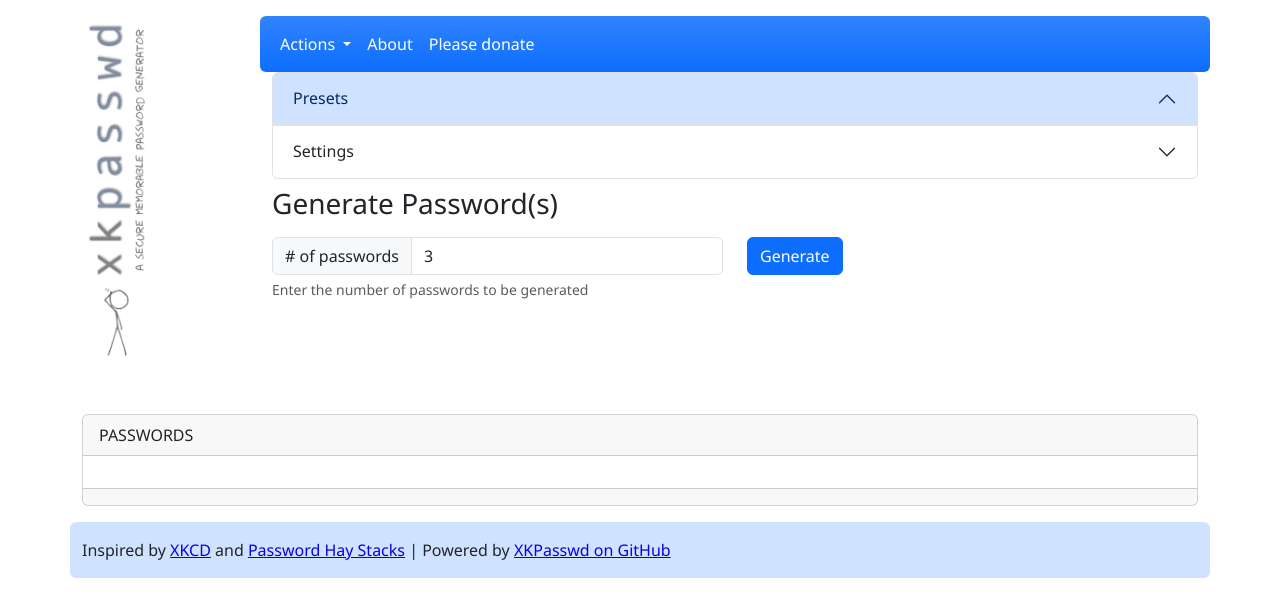
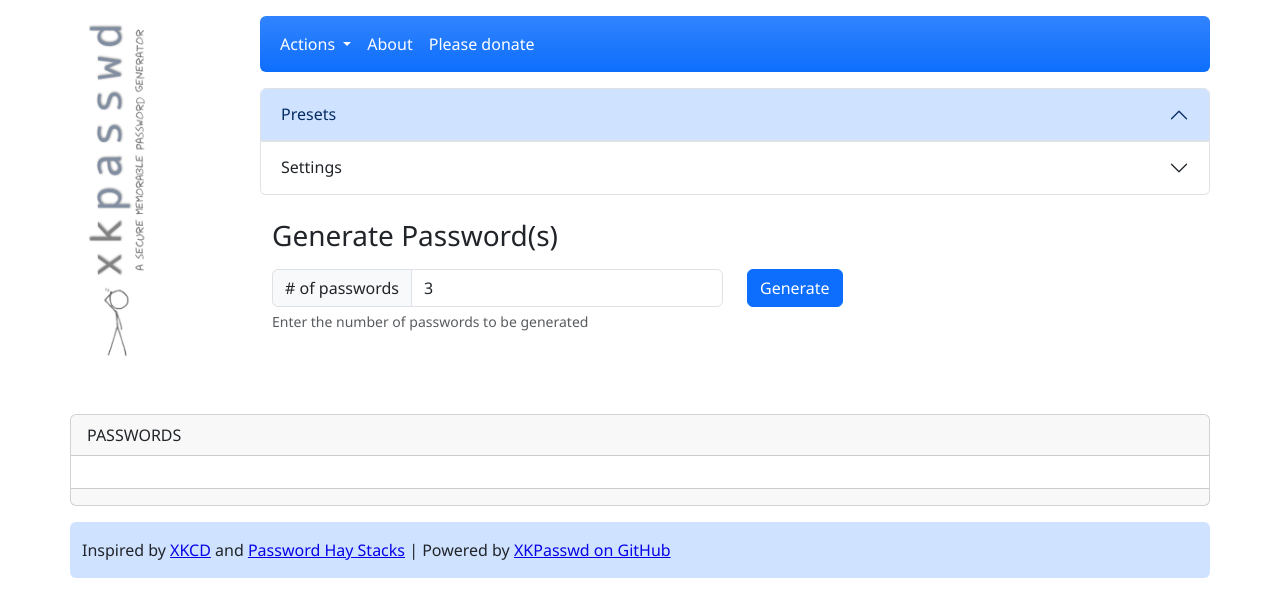
Before and after one commit to bartificer/www.xkpasswd.net, a website built with webpack: page src/index.html in a window 1280 px wide. Built offline with nearby package versions, Linux system fonts and the light colour scheme; some packages are replaced by stand-ins of ours.

Commit message:
Fix: remove padding that causes the config and the password sections to shrink

```diff
--- a/src/index.html
+++ b/src/index.html
@@ -70,7 +70,7 @@
         </header> <!-- close row for nav -->
 
         <section id="content" class="row"> <!-- open row for content below nav -->
-          <!-- div class="accordion mt-3 mb-3 mb-lg-3 col-11 col-md mx-auto" id="passwordConfig"> <!-- open config col - - >
+          <!-- div class="accordion mt-3 mb-3 mb-lg-3 col-11 col-md mx-auto" id="passwordConfig"> < !-- open config col - - >
             <div class="accordion-item">
               <h2 class="accordion-header">
                 <button class="accordion-button" type="button" data-bs-toggle="collapse"
@@ -80,7 +80,7 @@
               </h2>
               <div id="collapseConfig" class="accordion-collapse collapse" data-bs-parent="#passwordConfig">
                 <div class="accordion-body"> -->
-                  <div class="accordion" id="configOptions">
+                  <div class="accordion my-3 mb-lg-3 px-0" id="configOptions">
                     <div class="accordion-item">
                       <h2 class="accordion-header">
                         <button class="accordion-button" type="button" data-bs-toggle="collapse"
@@ -366,7 +366,7 @@
     <div class="row"> <!-- open row for password card -->
 
       <!-- this section (id = password-card) is handled by the PasswordController and the PasswordView -->
-      <section id="password-card" class="order-3">
+      <section id="password-card" class="order-3 px-0">
         <div class="card mt-3 mt-lg-5 col"> <!-- open password card with stats -->
           <div class="card-header d-flex align-items-center">
             <span class="text-uppercase">Passwords</span>
```
